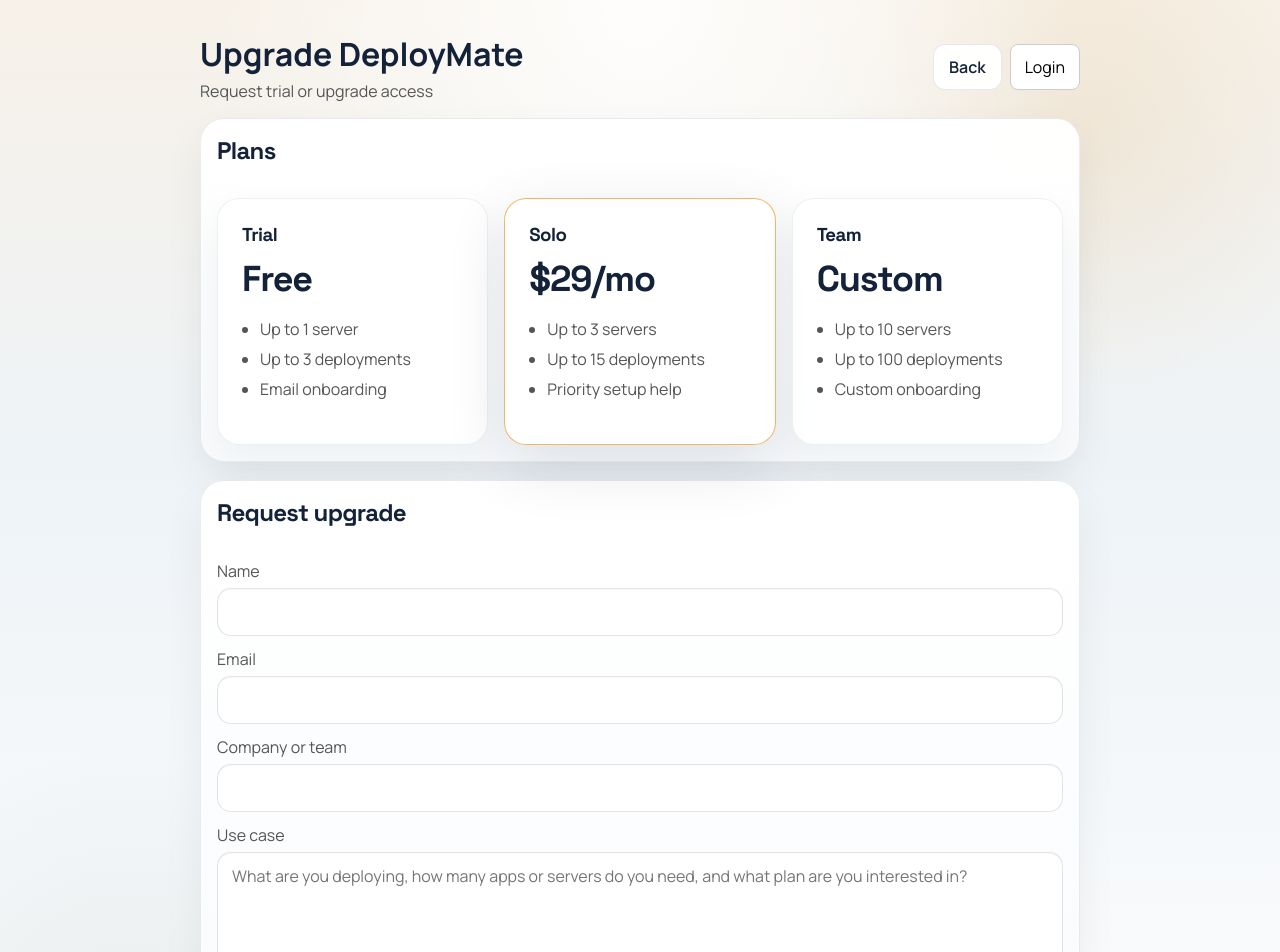
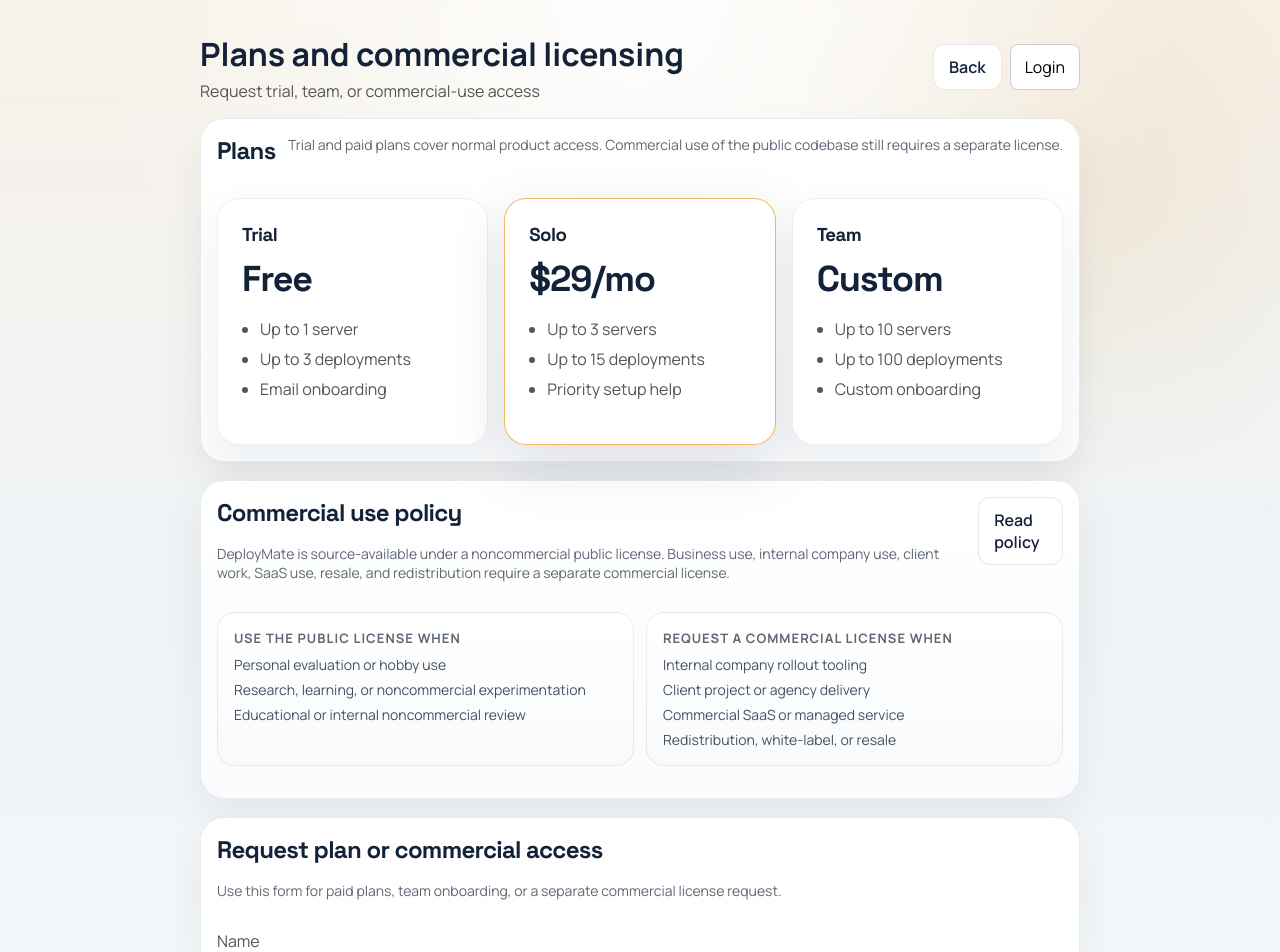
Before and after one commit to AlexGerlitz/deploymate, a Next.js app in the folder frontend/: page /upgrade in a window 1280 px wide. Shown: the top 952 px of the page. Built offline with nearby package versions, Linux system fonts and the light colour scheme; no server answers.

Commit message:
Add commercial licensing entry path

```diff
--- a/frontend/app/page.js
+++ b/frontend/app/page.js
@@ -493,9 +493,10 @@
                 <li>Up to 100 deployments</li>
                 <li>Workflow tuning for internal teams</li>
                 <li>Custom onboarding</li>
+                <li>Commercial licensing path</li>
               </ul>
               <Link href="/upgrade" className="landingButton secondaryButton">
-                Talk to sales
+                Talk to sales / licensing
               </Link>
             </article>
           </div>
--- a/frontend/app/upgrade/page.js
+++ b/frontend/app/upgrade/page.js
@@ -45,6 +45,12 @@
     price: "Custom",
     features: ["Up to 10 servers", "Up to 100 deployments", "Custom onboarding"],
   },
+];
+const commercialUseCases = [
+  "Internal company rollout tooling",
+  "Client project or agency delivery",
+  "Commercial SaaS or managed service",
+  "Redistribution, white-label, or resale",
 ];
 
 export default function UpgradePage() {
@@ -133,13 +139,13 @@
       <div className="container">
         <div className="header">
           <div>
-            <h1>Upgrade DeployMate</h1>
+            <h1>Plans and commercial licensing</h1>
             <p>
               {loadingUser
                 ? "Loading plan..."
                 : currentUser
                   ? `Current plan: ${currentUser.plan}`
-                  : "Request trial or upgrade access"}
+                  : "Request trial, team, or commercial-use access"}
             </p>
           </div>
           <div className="buttonRow">
@@ -157,6 +163,10 @@
         <article className="card formCard">
           <div className="sectionHeader">
             <h2>Plans</h2>
+            <p className="formHint">
+              Trial and paid plans cover normal product access. Commercial use of the public codebase
+              still requires a separate license.
+            </p>
           </div>
           <div className="pricingGrid">
             {planCards.map((plan) => (
@@ -189,9 +199,54 @@
           </div>
         ) : null}
 
+        <article className="card formCard onboardingCard">
+          <div className="sectionHeader">
+            <div>
+              <h2>Commercial use policy</h2>
+              <p className="formHint">
+                DeployMate is source-available under a noncommercial public license. Business use,
+                internal company use, client work, SaaS use, resale, and redistribution require a
+                separate commercial license.
+              </p>
+            </div>
+            <a
+              href="https://github.com/AlexGerlitz/deploymate/blob/main/COMMERCIAL-LICENSE.md"
+              className="linkButton"
+              target="_blank"
+              rel="noreferrer"
+            >
+              Read policy
+            </a>
+          </div>
+
+          <div className="overviewGrid">
+            <article className="overviewCard">
+              <span className="overviewLabel">Use the public license when</span>
+              <div className="overviewMeta">
+                <span>Personal evaluation or hobby use</span>
+                <span>Research, learning, or noncommercial experimentation</span>
+                <span>Educational or internal noncommercial review</span>
+              </div>
+            </article>
+            <article className="overviewCard">
+              <span className="overviewLabel">Request a commercial license when</span>
+              <div className="overviewMeta">
+                {commercialUseCases.map((item) => (
+                  <span key={item}>{item}</span>
+                ))}
+              </div>
+            </article>
+          </div>
+        </article>
+
         <article className="card formCard">
           <div className="sectionHeader">
-            <h2>Request upgrade</h2>
+            <div>
+              <h2>Request plan or commercial access</h2>
+              <p className="formHint">
+                Use this form for paid plans, team onboarding, or a separate commercial license request.
+              </p>
+            </div>
           </div>
           <form className="form" onSubmit={handleSubmit}>
             <label className="field">
@@ -234,13 +289,13 @@
                 value={form.use_case}
                 onChange={updateFormField}
                 disabled={submitting}
-                placeholder="What are you deploying, how many apps or servers do you need, and what plan are you interested in?"
+                placeholder="What are you deploying, how many apps or servers do you need, and are you asking for a paid plan or a commercial license?"
               />
             </label>
 
             <div className="formActions">
               <button type="submit" disabled={submitting}>
-                {submitting ? "Submitting..." : "Request upgrade"}
+                {submitting ? "Submitting..." : "Send request"}
               </button>
             </div>
           </form>
```
